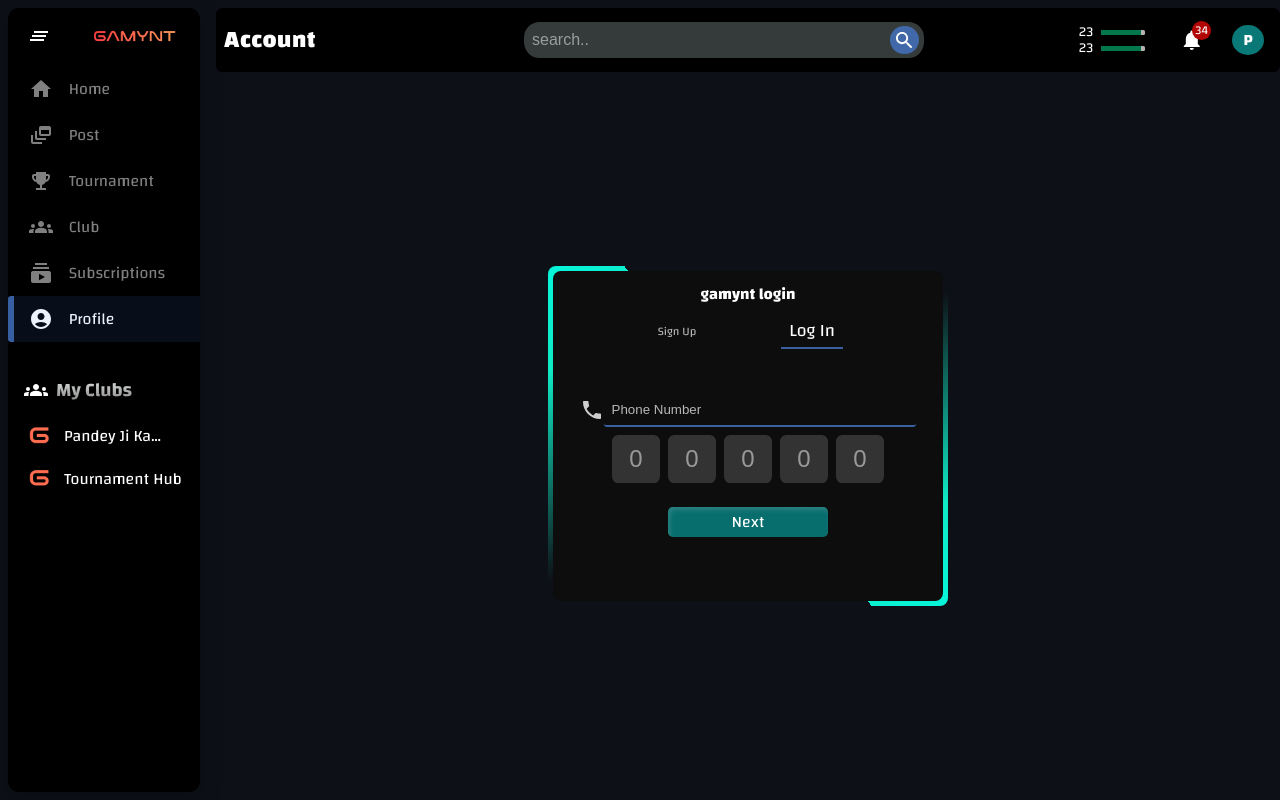
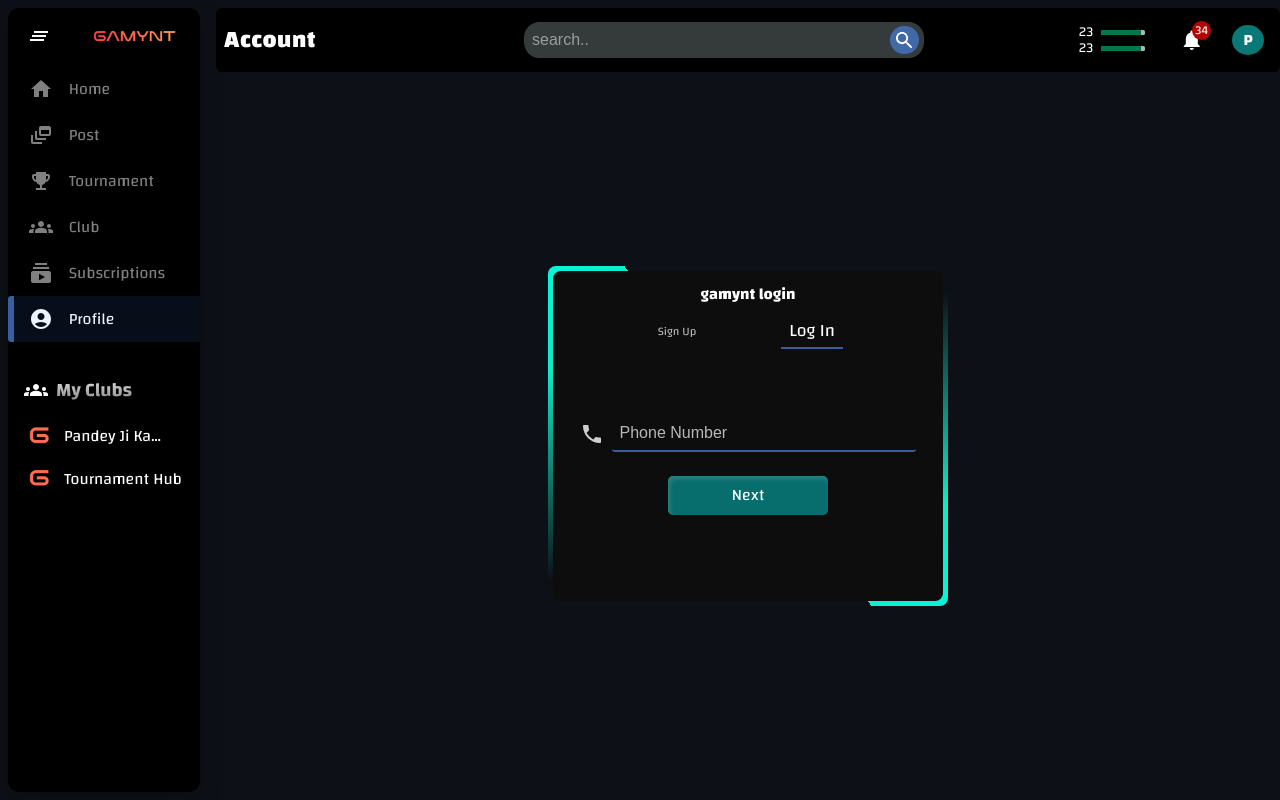
Before and after one commit to legcy143/gamynt_web_v3, a Next.js app: page /account in a window 1280 px wide. Both pictures are taken after a click on the item "Log In". Built offline with nearby package versions, Linux system fonts and the light colour scheme.

Commit message:
authentication v4

```diff
--- a/Page/Account/Login.jsx
+++ b/Page/Account/Login.jsx
@@ -1,30 +1,41 @@
-import React , {Fragment, useState} from 'react'
+import React, { Fragment, useState, useRef } from 'react'
 import style from "./styles/auth.module.scss"
 import PhoneIcon from '@mui/icons-material/Phone';
 
 const Login = () => {
   let btntxt = "next";
-  const [phoneno, setphoneno] = useState(0)
-  const formsubmit = (e)=>{
-    e.preventDefault()
+  let inptdiv = useRef()
+  let otpdiv = useRef()
+  let phonenumber = useRef()
+
+  const formsubmit = (e) => {
+    e.preventDefault();
+    if (phonenumber.current.value.length === 0) {
+      inptdiv.current.setAttribute("class", style.nexttoggle);
+      otpdiv.current.setAttribute("class", style.otp_box)
+    }
+    else {
+      console.log("please enter correct number")
+    }
   }
   return (
-    <>
-    <form className={style.auth_form} onSubmit={formsubmit}>
-    <div className={style.form_input_box}>
-          <PhoneIcon/>
-          <input type="text" placeholder='phone number'/>
-      </div>
-      <div className={style.otp_box}>
-          <input type="text" placeholder='0'/>
-          <input type="text" placeholder='0'/>
-          <input type="text" placeholder='0'/>
-          <input type="text" placeholder='0'/>
-          <input type="text" placeholder='0'/>
+    <Fragment>
+      <form className={style.auth_form} onSubmit={formsubmit}>
+        <div className={`${style.form_input_box}`} ref={inptdiv}>
+          <PhoneIcon />
+          <input type="text" placeholder='phone number'
+            ref={phonenumber} />
+        </div>
+        <div className={`${style.nexttoggle}`} ref={otpdiv}>
+          <input type="text" placeholder='0' />
+          <input type="text" placeholder='0' />
+          <input type="text" placeholder='0' />
+          <input type="text" placeholder='0' />
+          <input type="text" placeholder='0' />
         </div>
         <button>{btntxt}</button>
-    </form>
-    </>
+      </form>
+    </Fragment>
   )
 }
 
--- a/Page/Account/Signup.jsx
+++ b/Page/Account/Signup.jsx
@@ -1,31 +1,40 @@
-import React , {Fragment} from 'react'
+import React, { Fragment, useRef, useState } from 'react'
 import style from "./styles/auth.module.scss"
-import PersonIcon from '@mui/icons-material/Person';
-import EmailIcon from '@mui/icons-material/Email';
-import LockIcon from '@mui/icons-material/Https';
 import PhoneIcon from '@mui/icons-material/Phone';
-import VisibilityIcon from '@mui/icons-material/Visibility';
 
 const Signup = () => {
   let btntxt = "next";
-  const formsubmit = (e)=>{
-    e.preventDefault()
+  let inptdiv = useRef()
+  let otpdiv = useRef()
+  let phonenumber = useRef()
+
+
+  const formsubmit = (e) => {
+    e.preventDefault();
+    // inptdiv
+    if (phonenumber.current.value.length === 0) {
+      inptdiv.current.setAttribute("class", style.nexttoggle);
+      otpdiv.current.setAttribute("class", style.otp_box)
+    }
+    else {
+      console.log("please enter correct number")
+    }
+    console.log(phonenumber.current.value)
   }
   return (
     <Fragment>
       <form className={style.auth_form} onSubmit={formsubmit}>
-
-      <div className={style.form_input_box}>
-          <PhoneIcon/>
-          <input type="text" placeholder='phone number'/>
+        <div className={`${style.form_input_box}`} ref={inptdiv}>
+          <PhoneIcon />
+          <input type="text" placeholder='phone number'
+            ref={phonenumber} />
         </div>
-
-        <div className={style.otp_box}>
-          <input type="text" placeholder='0'/>
-          <input type="text" placeholder='0'/>
-          <input type="text" placeholder='0'/>
-          <input type="text" placeholder='0'/>
-          <input type="text" placeholder='0'/>
+        <div className={`${style.nexttoggle}`} ref={otpdiv}>
+          <input type="text" placeholder='0' />
+          <input type="text" placeholder='0' />
+          <input type="text" placeholder='0' />
+          <input type="text" placeholder='0' />
+          <input type="text" placeholder='0' />
         </div>
         <button>{btntxt}</button>
       </form>
--- a/Page/Account/styles/auth.module.scss
+++ b/Page/Account/styles/auth.module.scss
@@ -87,6 +87,7 @@
     animation: fade 1s ease;
     button{
         margin: 1rem auto;
+        padding: 0.3rem;
         background-color: transparent;
         backdrop-filter: blur(20px);
         background-color: rgba(0, 255, 255, 0.4);
@@ -104,7 +105,7 @@
 
 .form_input_box{
     width: 90%;
-    @include flex_box($gap:0rem);
+    @include flex_box($gap:0.5rem);
     svg{
         opacity: 0.8;
     }
@@ -114,6 +115,7 @@
         outline: none;
         border: none;
         border-radius: 0.2rem;
+        font-size: 1rem;
         border-bottom: 2px solid var(--primary-color);
         background-color: inherit;
         // background-color: rgba(255, 255, 255, 0.1);
@@ -155,3 +157,9 @@
             }
         }
 }
+
+// toogle styles
+.nexttoggle{
+    animation: fade 1s ease;
+    display: none;
+}
```
